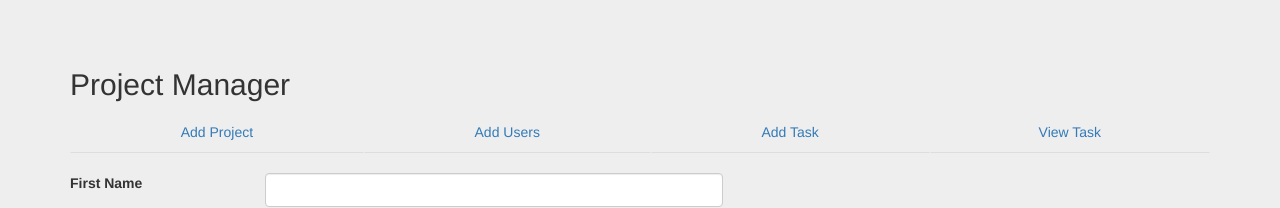
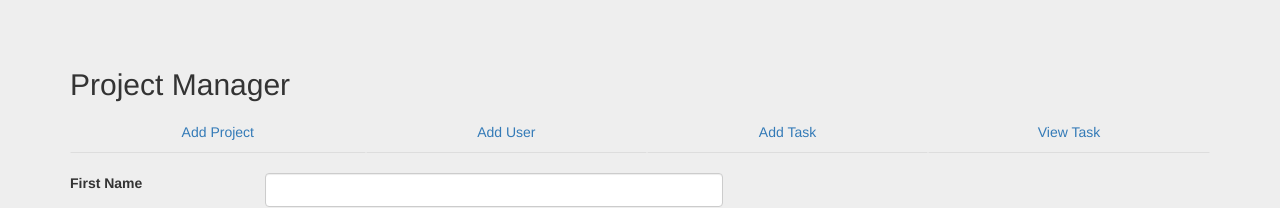
Before and after one commit to abhijithar/FullStackUI, an Angular app: page / in a window 1280 px wide. Shown: the top 208 px of the page. Built offline with nearby package versions, Linux system fonts and the light colour scheme; no server answers.

Commit message:
Another Test Webhook

```diff
--- a/src/app/app.component.html
+++ b/src/app/app.component.html
@@ -15,7 +15,7 @@
       </li>
 
       <li class="nav-item">
-        <a class="nav-link active" [routerLink]="['/user']">Add Users</a>
+        <a class="nav-link active" [routerLink]="['/user']">Add User</a>
       </li>
 
       <li class="nav-item">
```
